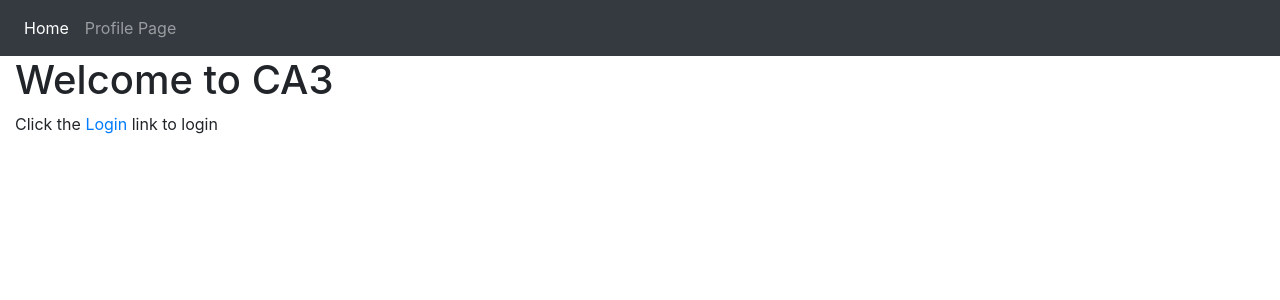
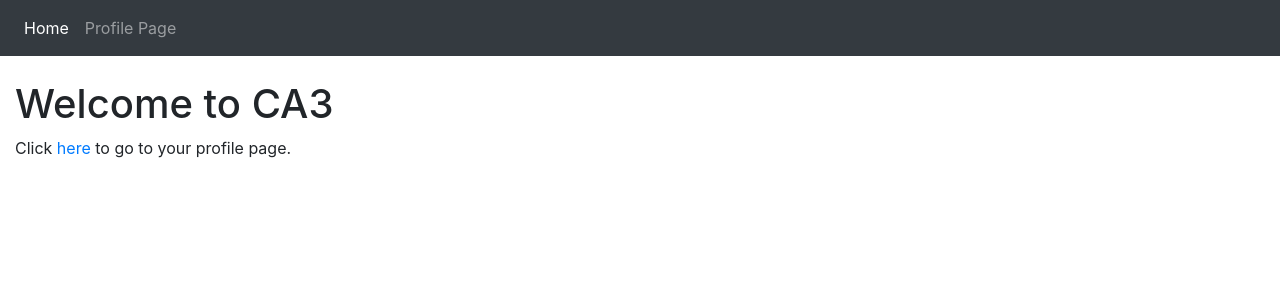
Before and after one commit to thomebsen/CA3-2018-frontend, a React (Create React App) app: page / in a window 1280 px wide. Shown: the top 300 px of the page. Built offline with nearby package versions, Linux system fonts and the light colour scheme.

Commit message:
commit
commit

```diff
--- a/public/index.html
+++ b/public/index.html
@@ -22,9 +22,6 @@
     <title>React App</title>
   </head>
   <body>
-    <noscript>
-      You need to enable JavaScript to run this app.
-    </noscript>
     <div id="root"></div>
     <!--
       This HTML file is a template.
--- a/src/App.js
+++ b/src/App.js
@@ -29,8 +29,7 @@ class LogIn extends Component {
           onSubmit={this.login}
           onChange={this.onChange}
         >
-          <div className="form-group mb-4">
-            <input
+          <div className="form-group mb-4"><input
               className="form-control text-center"
               type="text"
               id="username"
@@ -66,42 +65,11 @@ class LoggedIn extends Component {
   render() {
     return (
       <div>
-        <h2>Data Received from server</h2>
         <h3>{this.state.dataFromServer}</h3>
       </div>
     );
   }
 }
-
-const NavMenu = () => {
-  return (
-    <nav className="navbar navbar-expand-sm bg-dark navbar-dark">
-      <ul className="navbar-nav">
-        <li className="nav-item">
-          <NavLink className="nav-link" exact to="/">
-            Home
-          </NavLink>
-        </li>
-        <li className="nav-item">
-          <NavLink className="nav-link" exact to="/profilepage">
-            Profile Page
-          </NavLink>
-        </li>
-      </ul>
-    </nav>
-  );
-};
-
-const Welcome = ({ match }) => {
-  return (
-    <div>
-      <h1>Welcome to CA3</h1>
-      <p>
-        Click the <NavLink to="/profilepage">Login</NavLink> link to login
-      </p>
-    </div>
-  );
-};
 
 class App extends Component {
   constructor(props) {
@@ -123,7 +91,7 @@ class App extends Component {
           <div>
             <NavMenu />
             <div className="container-fluid">
-              <Route exact path="/" render={() => <div><Welcome/></div>} />
+              <Route exact path="/" render={() => <div><WelcomeMessage/></div>} />
               <Route path="/profilepage" render={() => <div>
                 {!this.state.loggedIn ? (
                 <LogIn login={this.login} />
@@ -142,4 +110,34 @@ class App extends Component {
   }
 }
 
+const NavMenu = ({match}) => {
+  return (
+    <nav className="navbar navbar-expand-sm bg-dark navbar-dark mb-4">
+      <ul className="navbar-nav">
+        <li className="nav-item">
+          <NavLink className="nav-link" exact to="/">
+            Home
+          </NavLink>
+        </li>
+        <li className="nav-item">
+          <NavLink className="nav-link" exact to="/profilepage">
+            Profile Page
+          </NavLink>
+        </li>
+      </ul>
+    </nav>
+  );
+};
+
+const WelcomeMessage = ({ match }) => {
+  return (
+    <div>
+      <h1>Welcome to CA3</h1>
+      <p>
+        Click <NavLink to="/profilepage">here</NavLink> to go to your profile page.
+      </p>
+    </div>
+  );
+};
+
 export default App;
```
